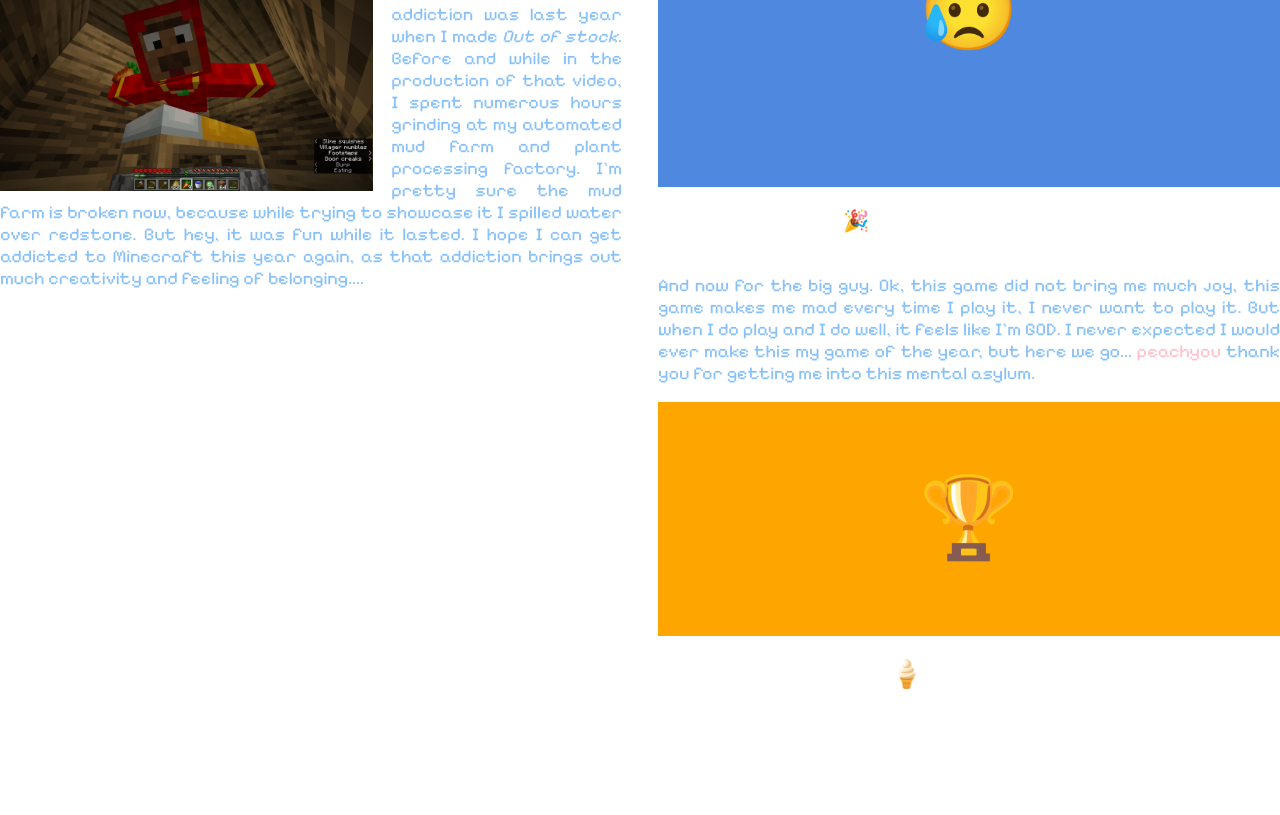
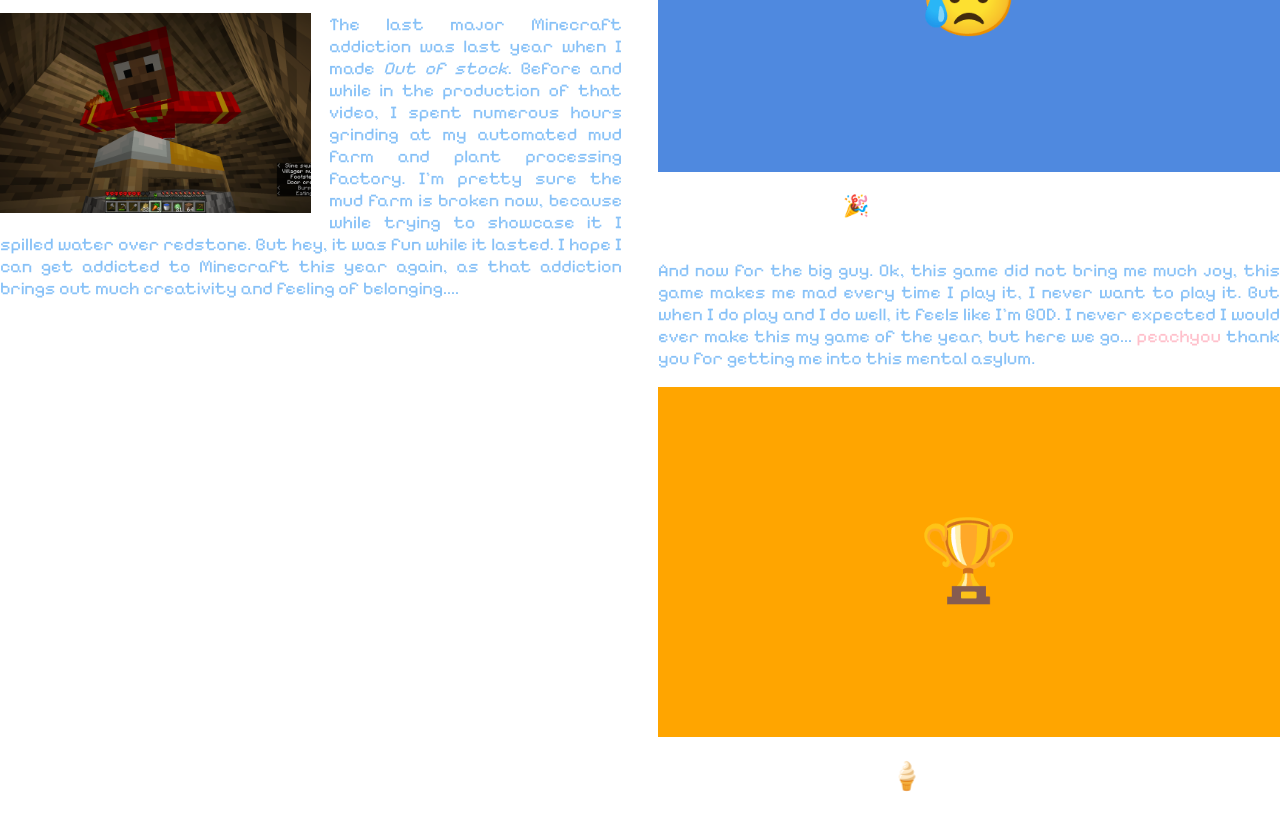
Before and after one commit to OverlyDevoted/2023GameAwards, a plain HTML site: page index.html in a window 1280 px wide. Shown: the part 1242-2057 px from the top of the page. Before the commit the page ends 1956 px from the top, so only its background shows below. Drawn offline with Linux system fonts and the light colour scheme.

Commit message:
Image height adjustments

```diff
--- a/awards.css
+++ b/awards.css
@@ -91,8 +91,15 @@ main > *:last-child {
 footer {
     flex: 0 1 auto;
 }
+.accomplishents article {
+    position: relative;
+    overflow: auto;
+}
 .accomplishents div > img {
     float: left;
+    height: 200px;
+    width: 50%;
+    object-fit: cover;
     padding-right: 1em;
 }
 .award article > div:last-child {
@@ -101,7 +108,11 @@ footer {
     height: 100%;
     display: flex;
 }
-
+.award article > div:last-child img {
+    width: 100%;
+    height: 350px;
+    object-fit: cover;
+}
 .unrevealed {
     position: absolute;
 
--- a/index.html
+++ b/index.html
@@ -51,7 +51,7 @@
                 <h3>Reached champion in Rocket League 📈</h3>
                 <div class="line"></div>
                 <div>
-                    <img src="games/rocket.png" alt="Rocket League rank" width="60%">
+                    <img src="games/rocket.png" alt="Rocket League rank" >
                     <p>It would be rude of me not to mention that this would not be possible without my gaming partner
                         <span style="color:palevioletred">Bubblewrapped</span>. Me and this guy showed up consistently
                         and it's incredible how much we had improved over the years. Though we never managed to grind to
@@ -64,7 +64,7 @@
                 <h3>Beat Risk of Rain 2 Monsoon difficulty! 👺</h3>
                 <div class="line"></div>
                 <div>
-                    <img src="games/risk.png" alt="Risk of Rain Monsoon" width="60%">
+                    <img src="games/risk.png" alt="Risk of Rain Monsoon" >
                     <p>After writing bachelors thesis for numerous hours this was the game that kept me up at night.
                         Every run I played was on Monsoon, and throught all the runs I have done, I managed to only beat
                         Monsoon on <span style="color: greenyellow;">Engineer</span> and <span
@@ -76,7 +76,7 @@
                 <h3>Did not play an unhealthy amount of MINECRAFT &#x1F31A;</h3>
                 <div class="line"></div>
                 <div>
-                    <img src="games/mc.png" alt="Minecraft" width="60%">
+                    <img src="games/mc.png" alt="Minecraft" >
                     <p>The last major Minecraft addiction was last year when I made <em>Out of stock</em>. Before and
                         while in the production of that video, I spent numerous hours grinding at my automated mud farm
                         and plant processing factory. I'm pretty sure the mud farm is broken now, because while trying
@@ -103,7 +103,7 @@
                         more"</cite> run or round is all I need to realise that this game is straight up hitting like
                     Uncle Jims cocaine.</p>
                 <div>
-                    <img id="digital" src="games/monster.png" alt="Monster Hunter" width="100%">
+                    <img id="digital" src="games/monster.png" alt="Monster Hunter" >
                     <div class="unrevealed cocaine"><span>💊</span></div>
                 </div>
             </article>
@@ -115,7 +115,7 @@
                     overwhelming... I'm sorry to this game, maybe I just need a multiplayer buddy for this one, but
                     it's...</p>
                 <div>
-                    <img id="too_good" src="games/space.jpg" alt="Space Engineers" width="100%">
+                    <img id="too_good" src="games/space.jpg" alt="Space Engineers" >
                     <div class="unrevealed sad"><span>😥</span></div>
                 </div>
             </article>
@@ -126,7 +126,7 @@
                     play it, I never want to play it. But when I do play and I do well, it feels like I'm GOD. I never
                     expected I would ever make this my game of the year, but here we go... <span style="color: pink;"> peachyou</span> thank you for getting me into this mental asylum.</p>
                 <div>
-                    <img id="best" src="games/league.png" alt="League" width="100%">
+                    <img id="best" src="games/league.png" alt="League" >
                     <div class="unrevealed"><span>🏆</span></div>
                 </div>
             </article>
```
